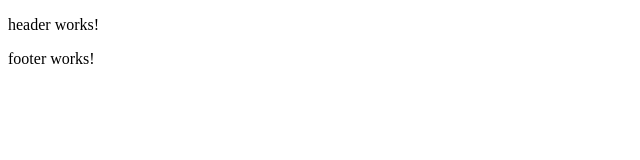
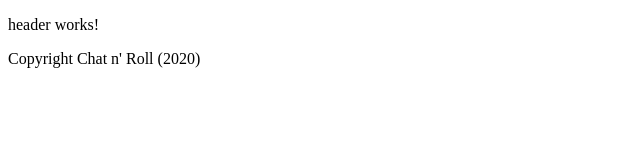
Before and after one commit to ost-swl1-hs20-team-3/EasyChat, an Angular app in the folder src/easy-chat-frontend/: page / in a window 1280 px wide. Shown: the top 160 px of the page, without its empty margins (0-640 px from the left). Built offline with nearby package versions, Linux system fonts and the light colour scheme.

Commit message:
feat: add copyright to FooterComponent

```diff
--- a/src/easy-chat-frontend/src/app/components/footer/footer.component.html
+++ b/src/easy-chat-frontend/src/app/components/footer/footer.component.html
@@ -1 +1 @@
-<p>footer works!</p>
+<span>Copyright Chat n' Roll (2020)</span>
```
